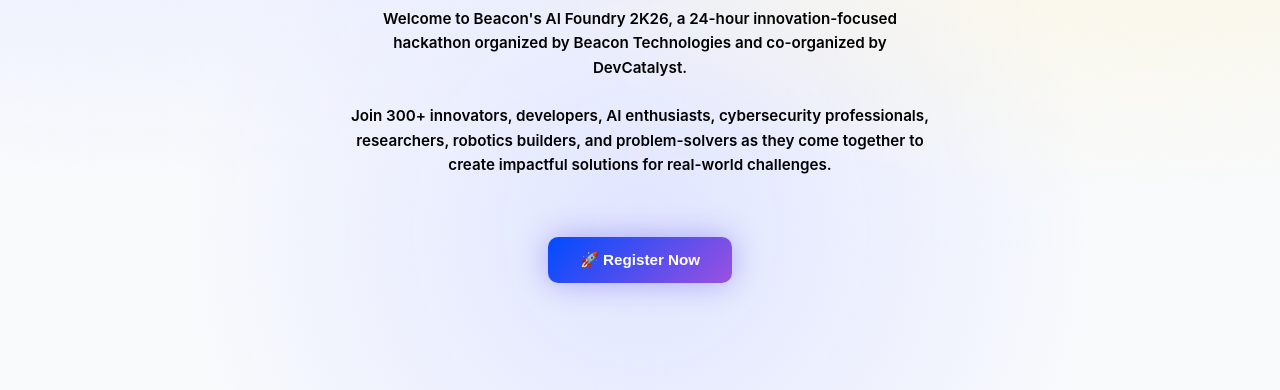
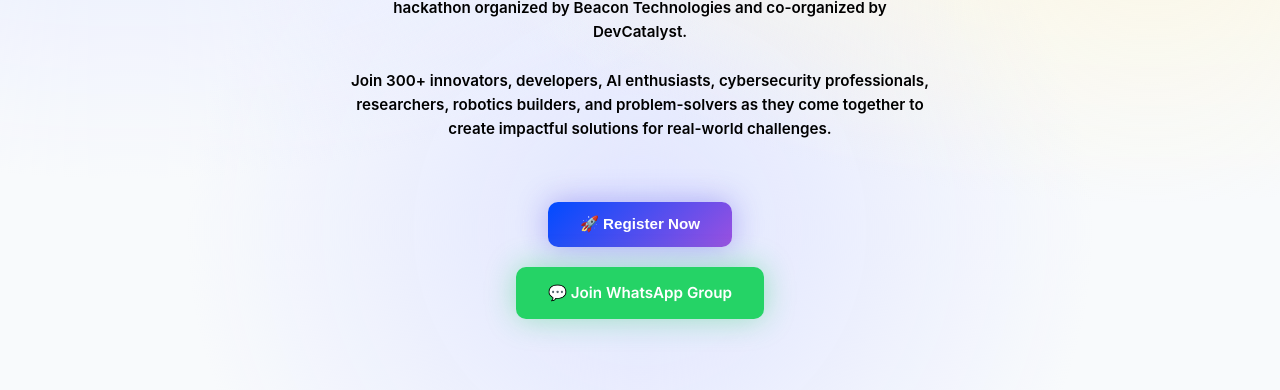
Before and after one commit to siddhardha-mns/Ai-Foundry-, a website built with Vite: page index.html in a window 1280 px wide. Shown: the part 410-800 px from the top of the page. Built offline with nearby package versions, Linux system fonts and the light colour scheme; animation ran at ten frames a second.

Commit message:
feat: add whatsapp group link button below register button

```diff
--- a/index.html
+++ b/index.html
@@ -261,10 +261,10 @@
 
         .hero-btns {
             display: flex;
-            gap: 1rem;
+            flex-direction: column;
+            align-items: center;
+            gap: 1.25rem;
             margin-top: 2.5rem;
-            flex-wrap: wrap;
-            justify-content: center;
             animation: fadeUp 0.9s 0.4s ease both
         }
 
@@ -285,6 +285,27 @@
         .btn-primary:hover {
             transform: translateY(-2px);
             box-shadow: 0 0 50px rgba(79, 70, 229, 0.6)
+        }
+
+        .btn-whatsapp {
+            position: relative;
+            padding: 0.85rem 2rem;
+            border-radius: 10px;
+            border: none;
+            font-size: 0.95rem;
+            font-weight: 600;
+            cursor: pointer;
+            color: #fff;
+            background: #25D366;
+            box-shadow: 0 0 30px rgba(37, 211, 102, 0.4);
+            transition: transform 0.2s, box-shadow 0.2s;
+            text-decoration: none;
+            display: inline-block;
+        }
+
+        .btn-whatsapp:hover {
+            transform: translateY(-2px);
+            box-shadow: 0 0 50px rgba(37, 211, 102, 0.6)
         }
 
         .btn-secondary {
@@ -1283,6 +1304,7 @@
 
         <div class="hero-btns">
             <button class="btn-primary">🚀 Register Now</button>
+            <a href="https://chat.whatsapp.com/IdV8Qm10TRe1MPimMdOXvA?mode=gi_t" target="_blank" class="btn-whatsapp">💬 Join WhatsApp Group</a>
         </div>
 
 
```
